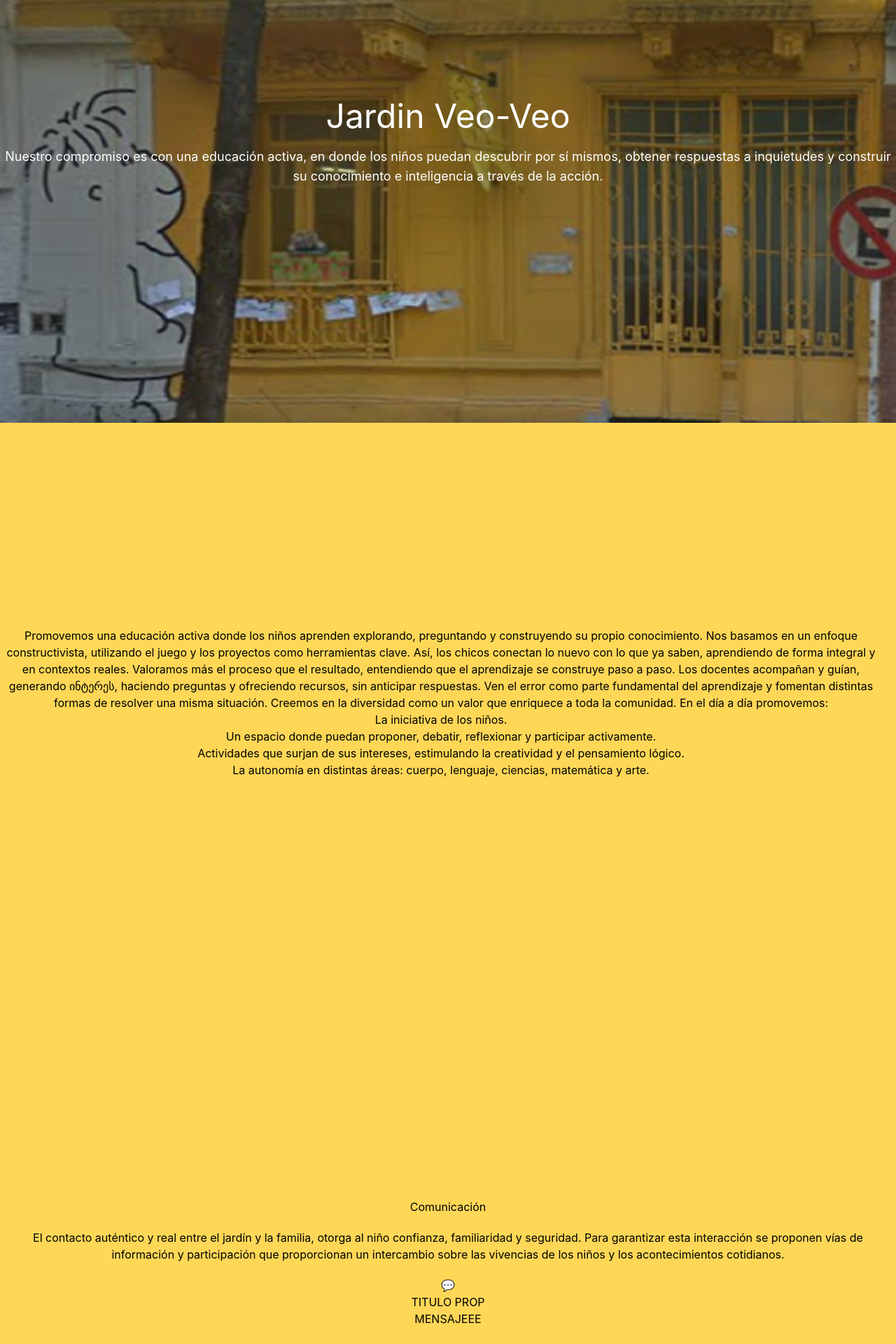
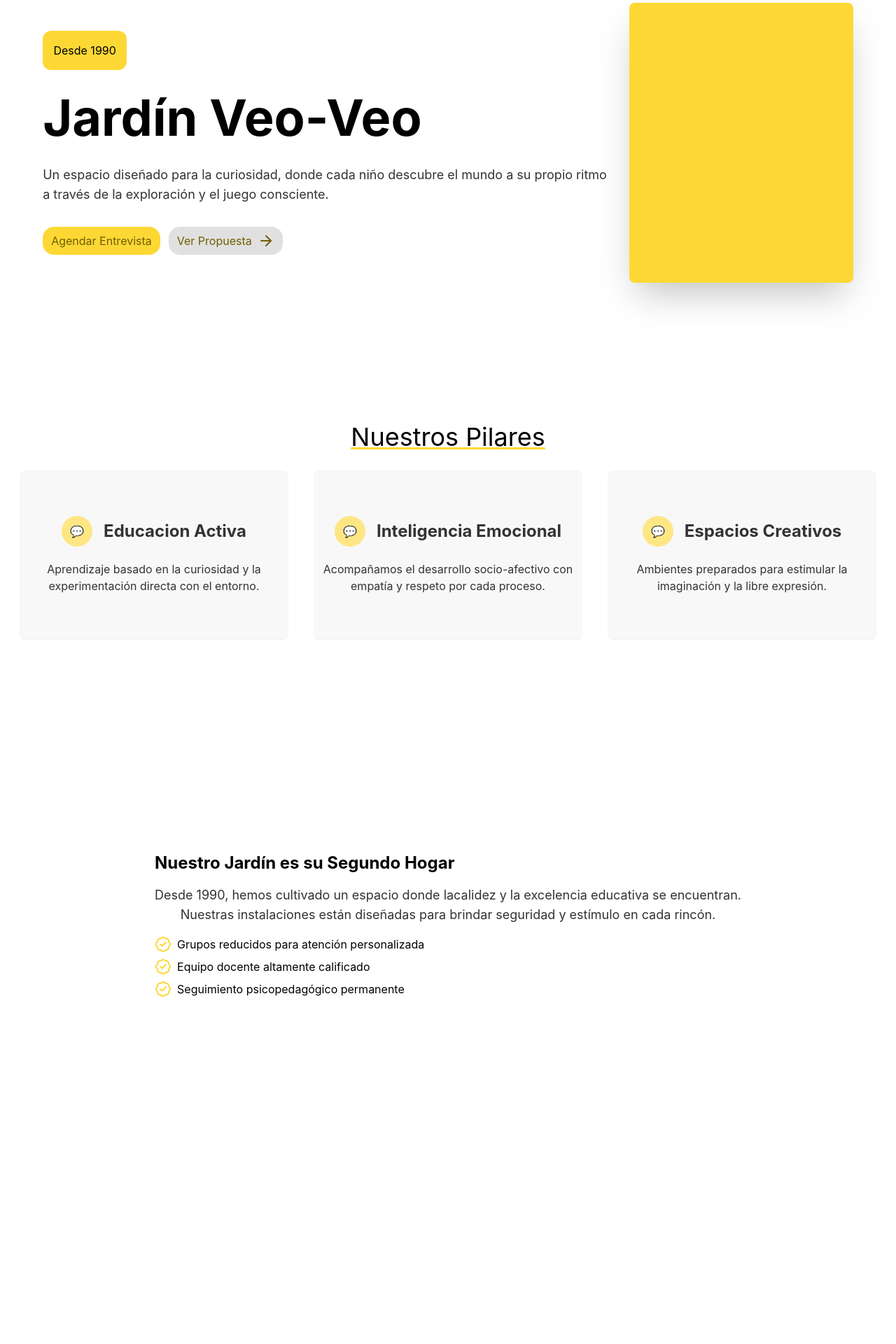
Before and after one commit to CasJuan/veoveo-jardin, a React (Vite) app: page / in a window 1280 px wide. Shown: the part 196-2116 px from the top of the page at 70% size. After the commit the page ends 1917 px from the top, so only its background shows below. Built offline with nearby package versions, Linux system fonts and the light colour scheme.

Commit message:
avances de los componentes

```diff
--- a/src/components/Card.jsx
+++ b/src/components/Card.jsx
@@ -1,9 +1,13 @@
-export const Card = ({icon,title,desc}) => {
+export const Card = ({ icon, title, desc }) => {
     return (
         <>
-            <span>{icon}</span>
-            <h4>{title}</h4>
-            <p>{desc}</p>
+            <div className="flex flex-col justify-center items-center gap-5 bg-neutral w-[384px] h-60.25 rounded-lg shadow-2xs m-2 p-2">
+                <div className="flex flex-row justify-center items-center gap-4">
+                    <span className="bg-amber-200 h-11 w-11 rounded-full flex items-center justify-center">{icon}</span>
+                    <h4 className="font-bold text-secondary text-2xl ">{title}</h4>
+                </div>
+                <p className="text-secondary text-base ">{desc}</p>
+            </div>
         </>
     )
 }
--- a/src/components/Comunicaciones.jsx
+++ b/src/components/Comunicaciones.jsx
@@ -1,16 +1,30 @@
 import { Card } from "./Card"
+import { BadgeCheck } from "lucide-react"
 
 export const Comunicaciones = () => {
   return (
     <>
-        <section className="h-screen text-center flex flex-col items-center justify-center gap-5 bg-cover bg-center bg-no-repeat">
-            <h3>Comunicación</h3>
-            <p>El contacto auténtico y real entre el jardín y la familia, otorga al niño confianza, familiaridad y seguridad. Para garantizar esta interacción se proponen vías de información y participación que proporcionan un intercambio sobre las vivencias de los niños y los acontecimientos cotidianos.</p>
-            <div>
-                <div>
-                    <Card icon="💬" title="TITULO PROP" desc="MENSAJEEE" />
-                </div>
+        <section className="h-screen text-center flex flex-col items-center justify-center gap-5">
+
+          <div className="flex flex-col items-start justify-center gap-4">
+            <h2 className="text-2xl font-bold">Nuestro Jardín es su Segundo Hogar</h2>
+            <p className="text-secondary text-lg ">Desde 1990, hemos cultivado un espacio donde lacalidez y la excelencia educativa se encuentran. <br/> Nuestras instalaciones están diseñadas para brindar seguridad y estímulo en cada rincón.</p>
+            <div className="flex flex-col items-start justify-center gap-2">
+              <div className="flex flex-row items-center justify-center gap-2">
+                <BadgeCheck color="#FDD835"/>
+                <p>Grupos reducidos para atención personalizada</p>
+              </div>
+              <div className="flex flex-row items-center justify-center gap-2">
+                <BadgeCheck color="#FDD835" />
+                <p>Equipo docente altamente calificado</p>
+              </div>
+              <div className="flex flex-row items-center justify-center gap-2">
+                <BadgeCheck color="#FDD835"/>
+                <p>Seguimiento psicopedagógico permanente</p>
+              </div>
             </div>
+          </div>
+
         </section>
     </>
   )
--- a/src/components/Hero.jsx
+++ b/src/components/Hero.jsx
@@ -1,14 +1,21 @@
-import heroImg from "../img/Escuela-infantil-Veo-Veo_en-el-barrio-de-Almagro-fachada.png";
+import { ArrowRight } from "lucide-react";
 
 export const Hero = () => {
   return (
     <>
-      <section
-        className="h-screen text-center flex flex-col items-center justify-center gap-5 bg-cover bg-center bg-no-repeat"
-        style={{ backgroundImage: `url(${heroImg})` }}
-      >
-          <h1 className="text-5xl text-white">Jardin Veo-Veo</h1>
-          <p className="text-lg text-white">Nuestro compromiso es con una educación activa, en donde los niños puedan descubrir por sí mismos, obtener respuestas a inquietudes y construir su conocimiento e inteligencia a través de la acción.</p>
+      <section className="h-screen text-center flex flex-row items-center justify-center gap-8 ">
+        <div className=" flex flex-col items-start justify-center gap-8 h-3/6 ">
+          <div className="bg-primary rounded-xl h-14 w-30 flex items-center justify-center">Desde 1990</div>
+          <h1 className="text-7xl font-bold">Jardín Veo-Veo</h1>
+          <p className="text-lg text-secondary text-start text-wrap">Un espacio diseñado para la curiosidad, donde cada niño descubre el mundo a su propio ritmo <br/>a través de la exploración y el juego consciente.</p>
+          <div className="flex items-center justify-center flex-row gap-3 ">
+            <button className="bg-primary text-[#715E00] px-3 py-2 rounded-2xl cursor-pointer">Agendar Entrevista</button>
+            <button className="bg-tertiary text-[#715E00] px-3 py-2 rounded-2xl cursor-pointer flex flex-row gap-2">Ver Propuesta <ArrowRight /> </button>
+          </div>
+        </div>
+        <div className="bg-primary h-3/6 w-80 rounded-lg shadow-2xl ">
+
+        </div>
       </section>
     </>
   );
--- a/src/components/NavBar.jsx
+++ b/src/components/NavBar.jsx
@@ -3,7 +3,7 @@
 export const NavBar = () => {
   return (
     <>
-        <div className="w-full flex flex-row justify-around items-center gap-2 bg-white fixed">
+        <div className="w-full flex flex-row justify-around items-center gap-2 bg-neutral fixed">
             <h1 className="text-5xl m-2 p-2">Veo-Veo</h1>
             <ul className="flex flex-row justify-center items-center gap-4 m-2 p-2">
                 <li className="cursor-pointer">Objetivos</li>
@@ -12,7 +12,7 @@ export const NavBar = () => {
                 <li className="cursor-pointer">Actividades</li>
                 <li className="cursor-pointer">Contacto</li>
             </ul>
-            <button className="bg-[#FDD835] text-[#715E00] px-3 py-2 rounded-2xl">Agendar Entrevista</button>
+            <button className="bg-primary text-[#715E00] px-3 py-2 rounded-2xl">Agendar Entrevista</button>
         </div>
     </>
   )
--- a/src/components/Objetivo.jsx
+++ b/src/components/Objetivo.jsx
@@ -1,29 +1,15 @@
+import { Card } from "./Card"
+
 export const Objetivo = () => {
     return (
         <>
-            <section className="h-screen text-center flex flex-row items-center justify-center gap-5">
-                <div>
-                    <p>
-                        Promovemos una educación activa donde los niños aprenden explorando, preguntando y construyendo su propio conocimiento.
-
-                        Nos basamos en un enfoque constructivista, utilizando el juego y los proyectos como herramientas clave. Así, los chicos conectan lo nuevo con lo que ya saben, aprendiendo de forma integral y en contextos reales.
-
-                        Valoramos más el proceso que el resultado, entendiendo que el aprendizaje se construye paso a paso.
-
-                        Los docentes acompañan y guían, generando ინტერეს, haciendo preguntas y ofreciendo recursos, sin anticipar respuestas. Ven el error como parte fundamental del aprendizaje y fomentan distintas formas de resolver una misma situación.
-
-                        Creemos en la diversidad como un valor que enriquece a toda la comunidad.
-
-                        En el día a día promovemos:
-                        <ol>
-                            <li>La iniciativa de los niños.</li>
-                            <li>Un espacio donde puedan proponer, debatir, reflexionar y participar activamente.</li>
-                            <li>Actividades que surjan de sus intereses, estimulando la creatividad y el pensamiento lógico.</li>
-                            <li>La autonomía en distintas áreas: cuerpo, lenguaje, ciencias, matemática y arte.</li>
-                        </ol>
-                    </p>
+            <section className="h-1/4 text-center flex flex-col items-center justify-center gap-5">
+                <h1 className="text-4xl underline decoration-primary">Nuestros Pilares</h1>
+                <div className="flex flex-row justify-center items-center gap-5">
+                    <Card icon="💬" title="Educacion Activa" desc="Aprendizaje basado en la curiosidad y la experimentación directa con el entorno." />
+                    <Card icon="💬" title="Inteligencia Emocional" desc="Acompañamos el desarrollo socio-afectivo con empatía y respeto por cada proceso." />
+                    <Card icon="💬" title="Espacios Creativos" desc="Ambientes preparados para estimular la imaginación y la libre expresión." />
                 </div>
-                <img src="" alt="" />
             </section>
         </>
     )
--- a/src/index.css
+++ b/src/index.css
@@ -1 +1,10 @@
 @import "tailwindcss";
+
+@theme {
+  --color-primary: #FDD835;
+  --color-secondary: #333333;
+  --color-midnight: #121063;
+  --color-tertiary: #E0E0E0;
+  --color-neutral: #F8F8F8;
+  --color-brown: #F705D00;
+}
--- a/src/main.jsx
+++ b/src/main.jsx
@@ -10,9 +10,7 @@ createRoot(document.getElementById('root')).render(
   <StrictMode>
     <NavBar/>
     <Hero/>
-    <div className='bg-[#FFD757] '>
     <Objetivo/>
     <Comunicaciones/>
-    </div>
   </StrictMode>,
 )
```
Also changed, not shown: 1 other file (tests, documents, lock files or other folders).
